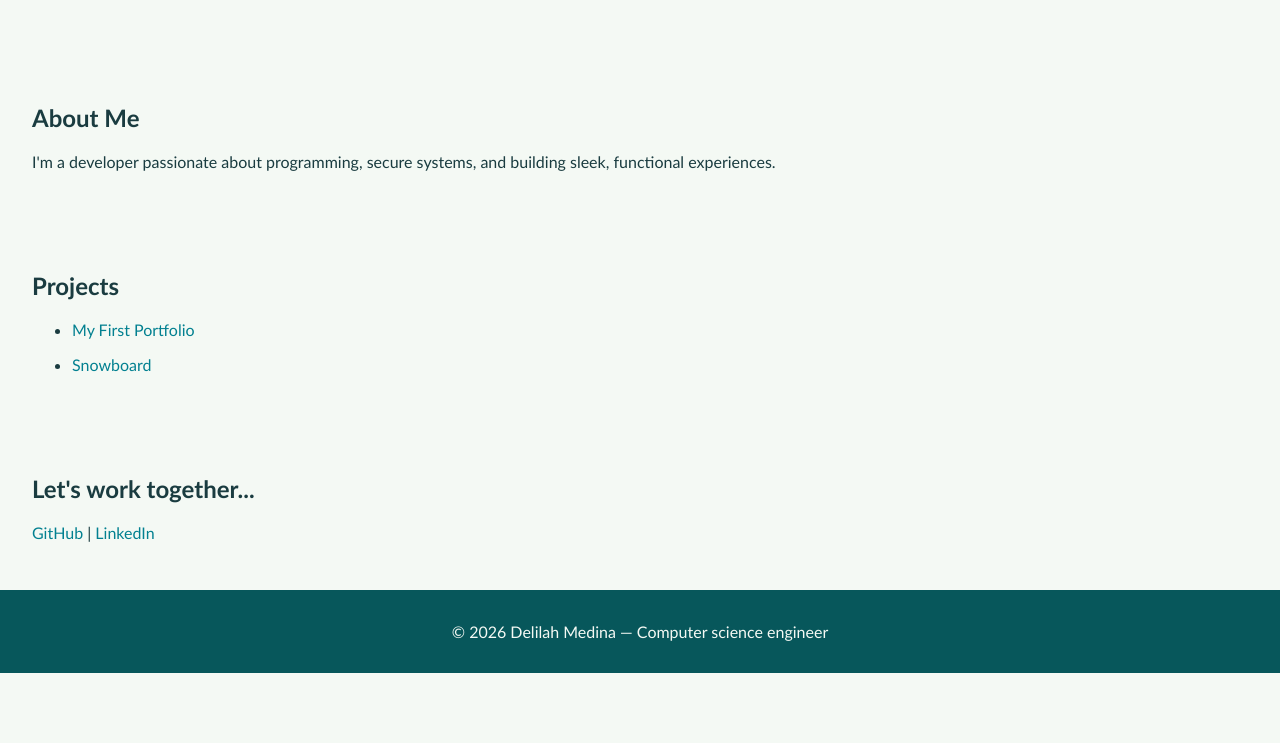
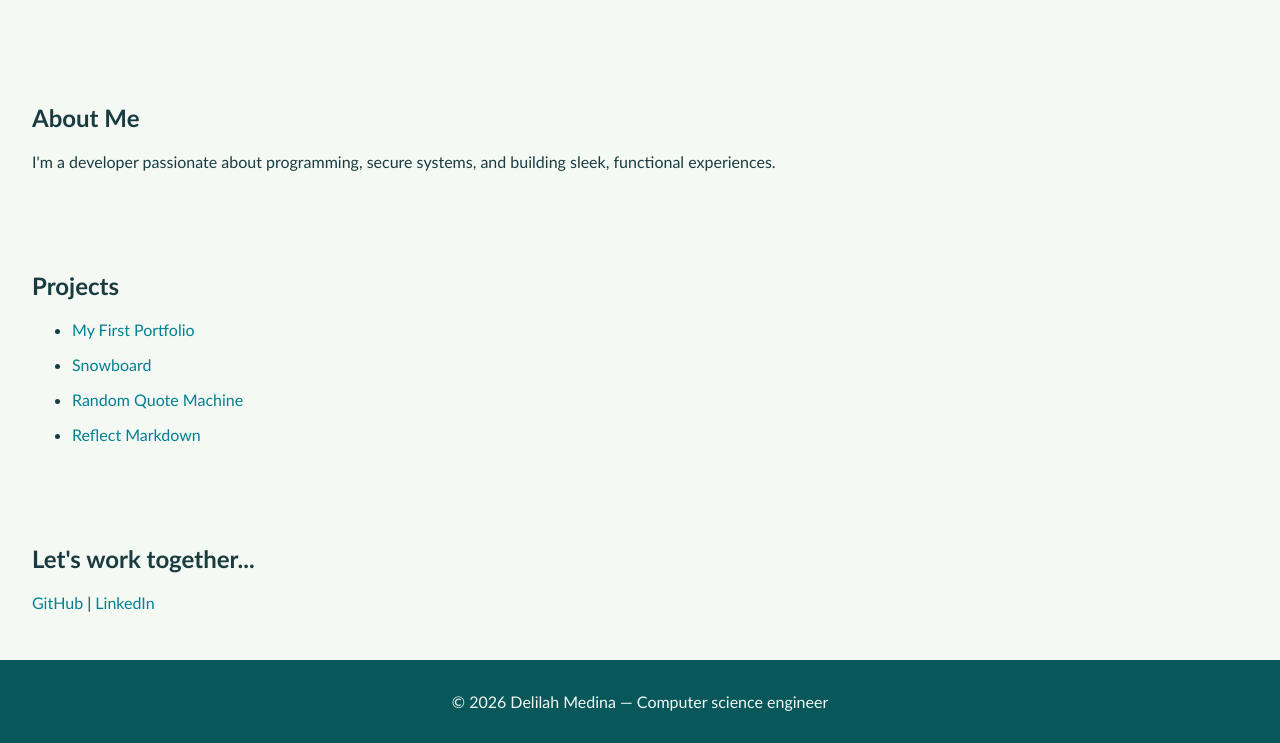
Before and after one commit to lilahmedina/updated-portfolio, a website: page public/index.html in a window 1280 px wide. Shown: the part 691-1434 px from the top of the page. Before the commit the page ends 1364 px from the top, so only its background shows below. Drawn offline with Linux system fonts and the light colour scheme.

Commit message:
Update index.html
Added 2 project links

```diff
--- a/public/index.html
+++ b/public/index.html
@@ -36,7 +36,13 @@
       <li><a href="https://lilahmedina.github.io/delilah.github.io/sbpage.html">Snowboard</a></li>
     </ul>
 
+    <ul>
+      <li><a href="https://lilah-randomquotes.netlify.app">Random Quote Machine</a></li>
+    </ul>
 
+    <ul>
+      <li><a href="https://reflectmarkdown.netlify.app">Reflect Markdown</a></li>
+    </ul>
 
   </section>
 
```
